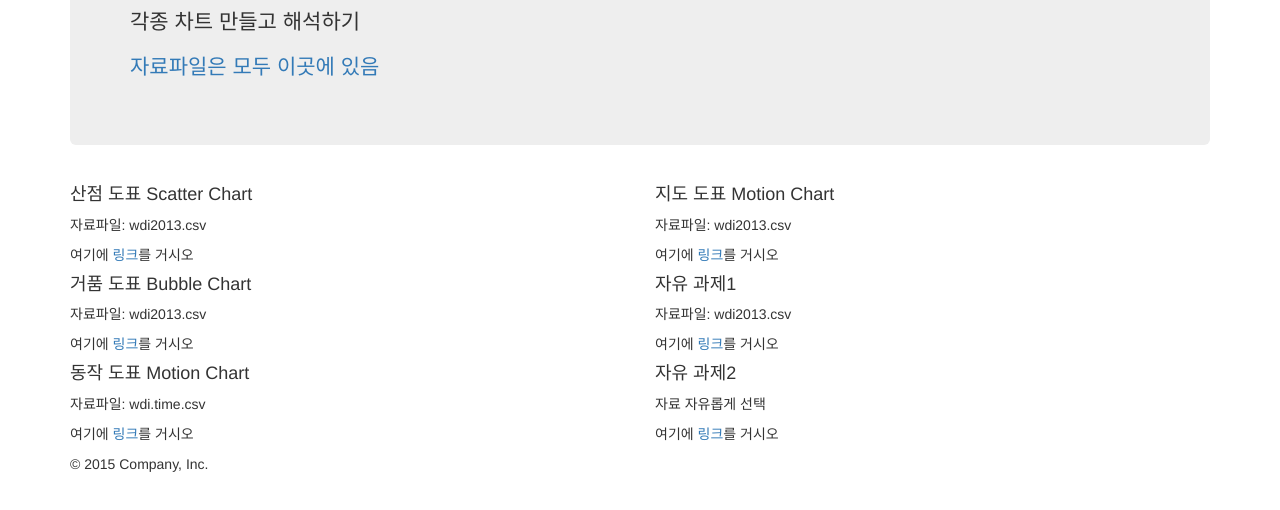
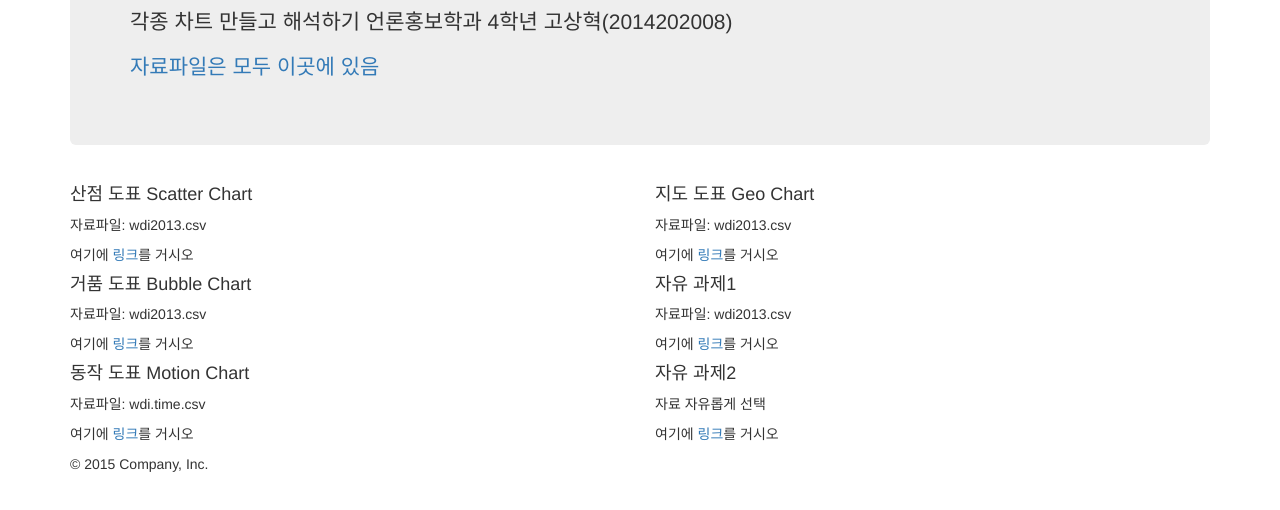
Before and after one commit to xvrequi/xvrequi.github.io, a plain HTML site: page boot.html in a window 1280 px wide. Shown: the part 160-670 px from the top of the page. Drawn offline with nearby package versions, Linux system fonts and the light colour scheme; a script that the page names is missing.

Commit message:
Update boot.html

```diff
--- a/boot.html
+++ b/boot.html
@@ -44,7 +44,7 @@
 
       <div class="jumbotron">
         <h2>기말 과제</h2>
-        <p class="lead">각종 차트 만들고 해석하기</p>
+        <p class="lead">각종 차트 만들고 해석하기 언론홍보학과 4학년 고상혁(2014202008)</p>
         <p><a href="https://sites.google.com/a/minds.kr/file/file">자료파일은 모두 이곳에 있음</a></p>
       </div>
 
@@ -64,7 +64,7 @@
         </div>
 
         <div class="col-lg-6">
-          <h4>지도 도표 Motion Chart</h4>
+          <h4>지도 도표 Geo Chart</h4>
           <p>자료파일: wdi2013.csv</p>
           <p>여기에 <a href="xvrequi.github.io/motionchart2">링크</a>를 거시오</p>
 
```
